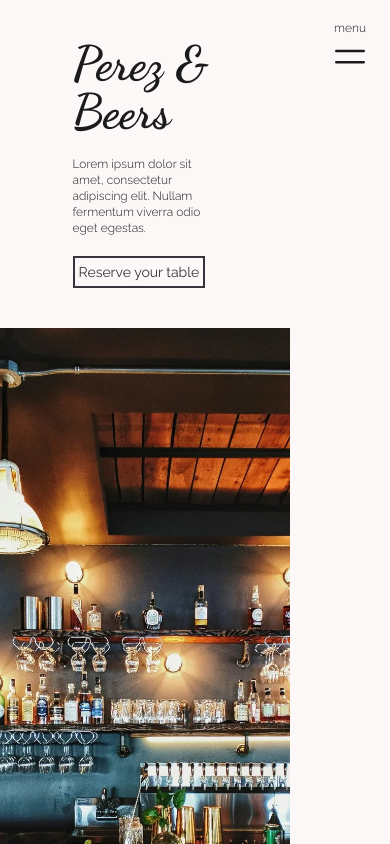
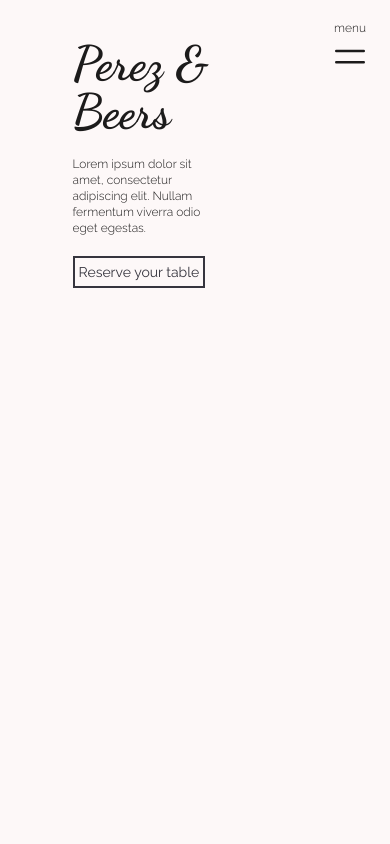
Before and after one commit to AdrianCardonaCandil/perezandbeers, a React (Vite) app in the folder frontend/: page / in a window 390 px wide. Shown: the top 844 px of the page. Built offline with nearby package versions, Linux system fonts and the light colour scheme.

Commit message:
hero animation done except mobile

```diff
--- a/frontend/src/components/home/Home.jsx
+++ b/frontend/src/components/home/Home.jsx
@@ -24,11 +24,12 @@
 const Home = () => {
   return (
     <main>
-      <section className="md:grid grid-cols-[500px_1fr] mr-25">
+      <section className="md:grid grid-cols-[500px_1fr] column-template-resize">
         <div>
             <Front logo={front.logo} message={front.message} label={front.label} />
+            <div className="h-1000"></div>
         </div>
-        <div className="sticky top-0 right-0 h-screen w-full overflow-hidden">
+        <div className="sticky top-0 right-0 h-screen w-full overflow-hidden scale-image">
             <img className="h-full w-full object-cover" src={images[3].path} alt={images[3].alt} />
         </div>
       </section>
--- a/frontend/src/index.css
+++ b/frontend/src/index.css
@@ -1,4 +1,27 @@
 @import "tailwindcss";
+
+/* Animations for the home page */
+/* Resizing animation for column template */
+@keyframes column-template-resize {
+  0% {
+    grid-template-columns: 1fr 2fr;
+    margin-right: 100px;
+  }
+  100% {
+    grid-template-columns: 2fr 1fr;
+    margin-right: 0px;
+  }
+}
+
+/* Scaling image animation */
+@keyframes scale-image {
+  0% {
+    transform: scale(1);
+  }
+  100% {
+    transform: scale(1.25);
+  }
+}
 
 @theme {
   /* Color Scheme */
@@ -70,3 +93,17 @@
   --scrim-dark: #000000;
   --shadow-dark: #000000;
 }
+
+/* Layer to define animation classes used on the homepage */
+@layer homePage {
+  .column-template-resize {
+    animation: column-template-resize linear both;
+    animation-timeline: scroll(root);
+    animation-range: 150px 750px;
+  }
+  .scale-image {
+    animation: scale-image linear both;
+    animation-timeline: scroll(root);
+    animation-range: 150px 750px;
+  }
+}
```
